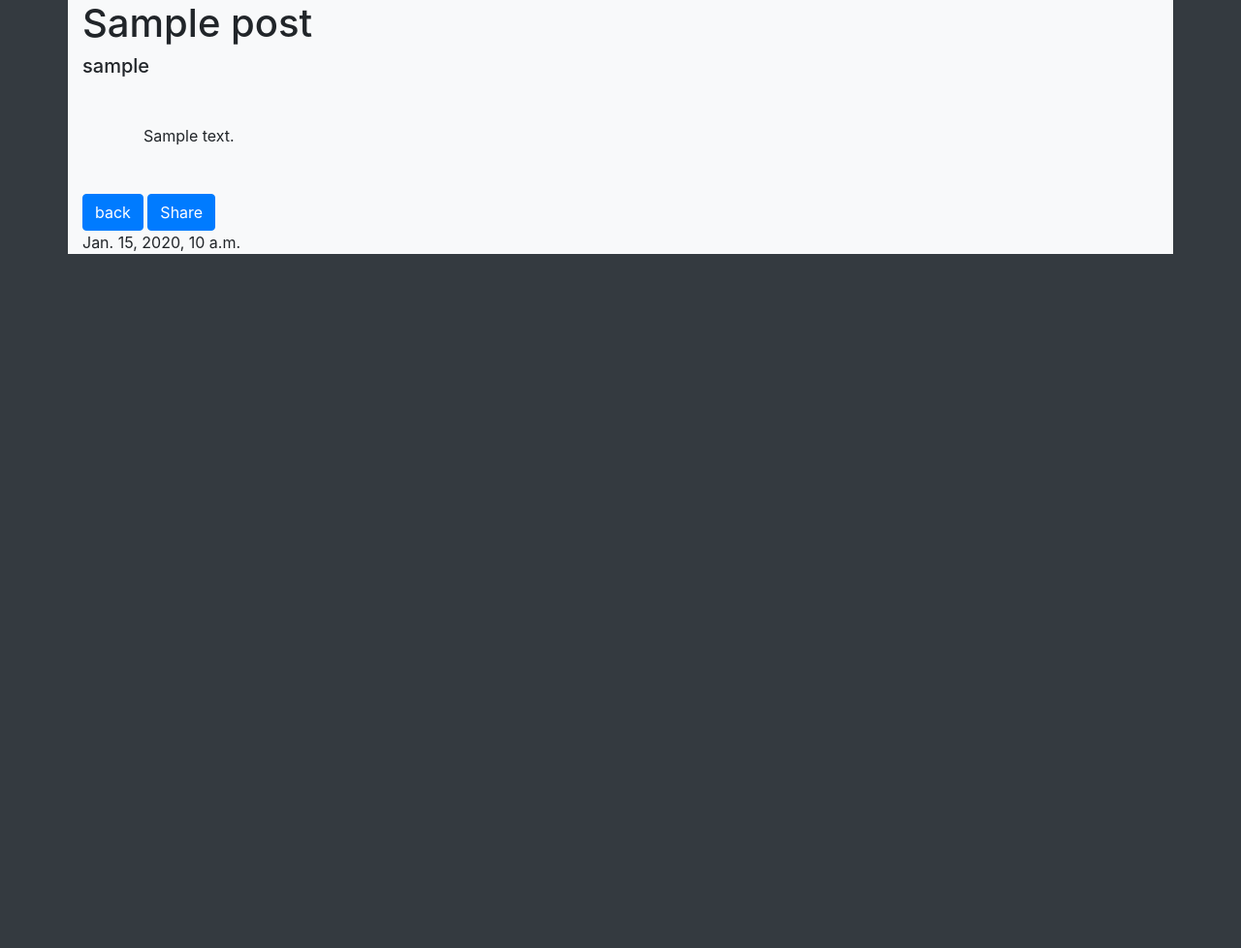
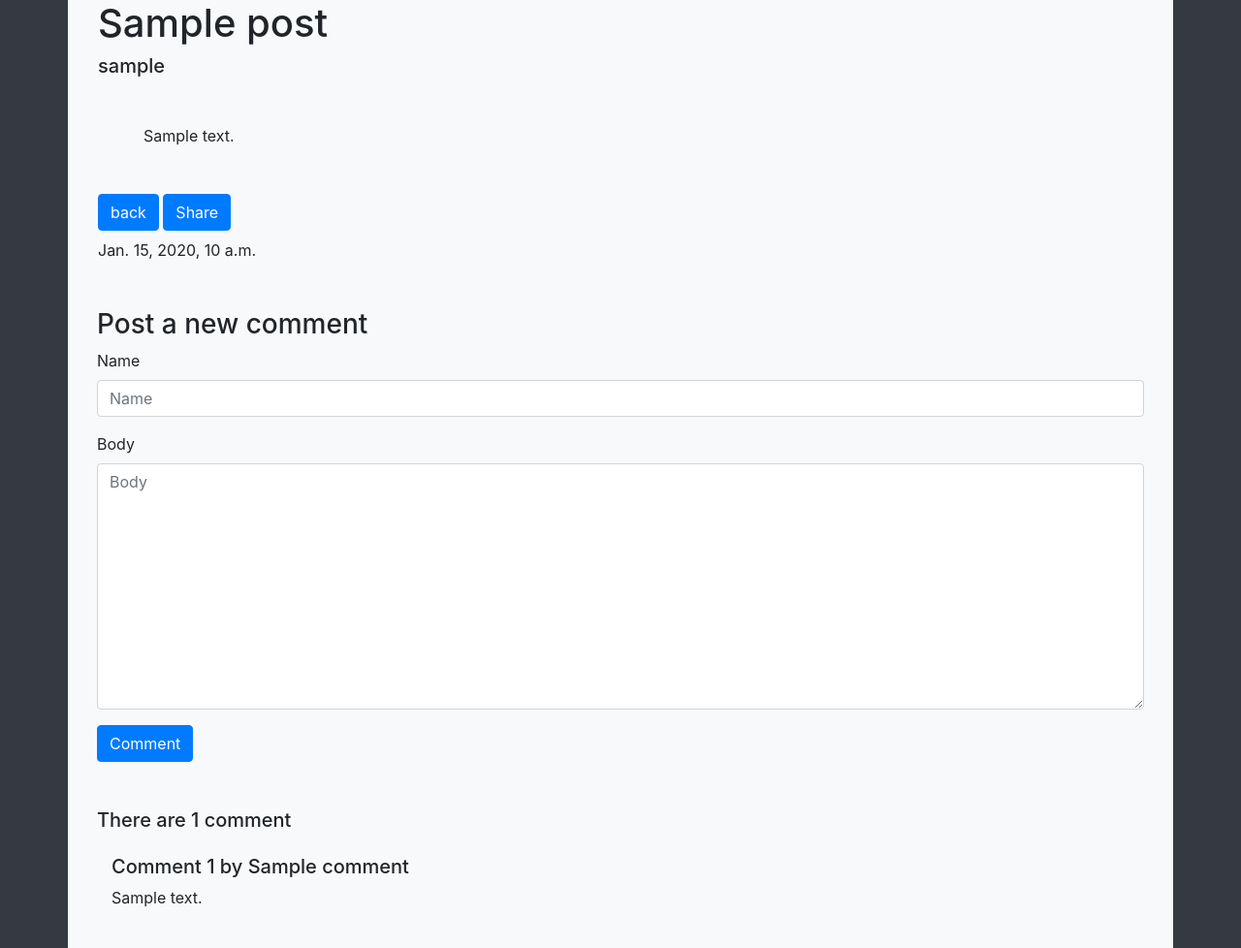
Before and after one commit to gilsongindrejr/Blog, a Django app: template templates/blog/detail.html in a window 1280 px wide. Shown: the whole page at 97% size. Before the commit the page ends 262 px from the top, so only its background shows below. Run offline with Django 3.2, Linux system fonts and the light colour scheme; the template is opened without the code that fills it: values that come from a table or form of the project are taken from there, others are empty; tables that the repository leaves empty hold one stand-in row (values such as "Sample post"); some libraries are stand-ins or nearby versions.

Commit message:
Comment system

```diff
--- a/blog/urls.py
+++ b/blog/urls.py
@@ -18,5 +18,5 @@ from django.urls import path, include
 
 urlpatterns = [
     path('admin/', admin.site.urls),
-    path('blog', include('posts.urls', namespace='blog')),
+    path('blog/', include('posts.urls', namespace='blog')),
 ]
--- a/posts/forms.py
+++ b/posts/forms.py
@@ -1,4 +1,6 @@
 from django import forms
+
+from .models import Comment
 
 
 class ShareForm(forms.Form):
@@ -6,3 +8,10 @@ class ShareForm(forms.Form):
     email = forms.EmailField()
     to = forms.EmailField()
     comments = forms.CharField(required=False, widget=forms.Textarea)
+
+
+class CommentModelForm(forms.ModelForm):
+
+    class Meta:
+        model = Comment
+        fields = ('name', 'body')
--- a/templates/blog/detail.html
+++ b/templates/blog/detail.html
@@ -1,16 +1,46 @@
 {% extends 'base.html' %}
+{% load bootstrap4 %}
 
 {% block title %}{% endblock %}
 
 {% block content %}
 <div class="container bg-light">
-    <h1>{{ post.title }}</h1>
-    <h5>{{ post.author }}</h5>
+
+    <!-- Post -->
+    <h1 class="ml-3">{{ post.title }}</h1>
+    <h5 class="ml-3">{{ post.author }}</h5>
     <div class="container m-5">
         <p>{{ post.body }}</p>
     </div>
-    <a href="{% url 'blog:index' %}" class="btn btn-primary">back</a>
+    <a href="{% url 'blog:index' %}" class="btn btn-primary ml-3">back</a>
     <a href="{% url 'blog:share' post.id %}" class="btn btn-primary">Share</a>
-    <p>{{ post.publish }}</p>
+    <p class="mt-2 ml-3">{{ post.publish }}</p>
+
+    <!-- Comment form -->
+    <div class="container">
+        <h3 class="mt-5">Post a new comment</h3>
+        <form method="post">
+            {% csrf_token %}
+            {% bootstrap_form comment_form %}
+            <input type="submit" class="btn btn-primary mb-5" value="Comment">
+        </form>
+    </div>
+
+    <!-- Comments -->
+    <div class="container">
+        {% with comments.count as comments_total %}
+        <h5>There are {{ comments_total }} comment{{ comments_total|pluralize }}</h5>
+        {% endwith %}
+    </div>
+    <div class="container mt-4">
+        {% for comment in comments%}
+            <div class="container pb-4">
+                <h5>Comment {{ forloop.counter }} by {{ comment.name }}</h5>
+                <p>{{ comment.body }}</p>
+            </div>
+        {% empty %}
+            <h5>There are no comments yet.</h5>
+        {% endfor %}
+    </div>
 </div>
 {% endblock %}
```
Also changed, not shown: posts/admin.py (+10 -1 lines), posts/views.py (+22 -2 lines).
